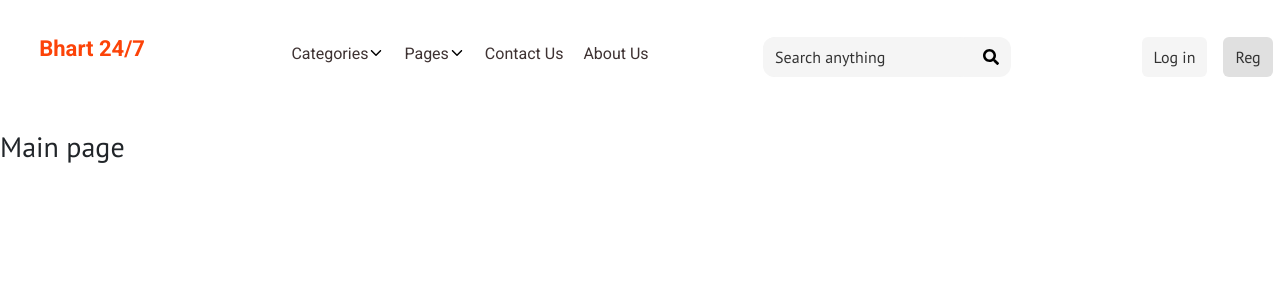
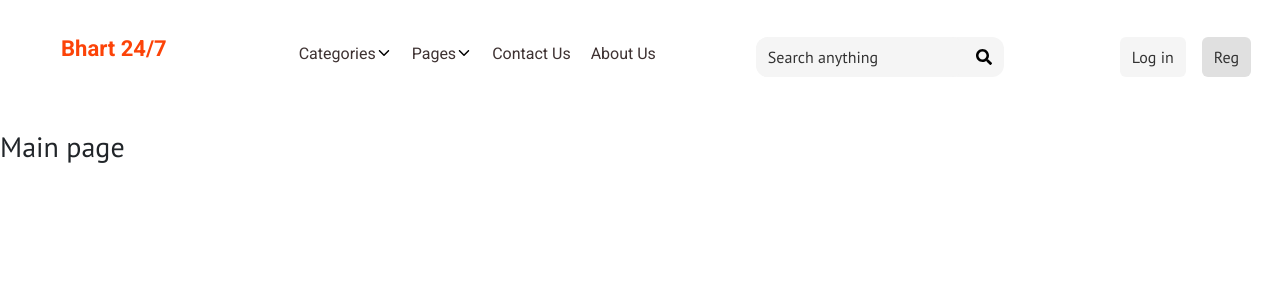
Before and after one commit to Danya3213/Blog-website, a React (Vite) app: page /main in a window 1280 px wide. Shown: the top 300 px of the page. Built offline with nearby package versions, Linux system fonts and the light colour scheme.

Commit message:
Add container for header

```diff
--- a/src/Components/Container/Container.jsx
+++ b/src/Components/Container/Container.jsx
@@ -1,10 +1,10 @@
 import cl from './Container.module.scss';
 
-export default function Container ({children, className = ''}) {
+export function Container ({children, className = ''}) {
 
     return (
         <div className={`${className} ${cl.container}`}>
             {children}
         </div>
     );
-};
+}
--- a/src/Components/Header/Header.jsx
+++ b/src/Components/Header/Header.jsx
@@ -4,10 +4,12 @@ import "bootstrap/dist/css/bootstrap.min.css";
 import "./Header.scss";
 import { IoIosArrowDown, IoIosSearch } from "react-icons/io";
 import { FaSearch } from "react-icons/fa";
+import {Container} from "../Container/Container.jsx";
 
 export function Header() {
   return (
     <header>
+      <Container>
         <ul className="headerList">
           <li className="headerListItem">
             <p className="headerLogoText">Bhart 24/7</p>
@@ -67,6 +69,7 @@ export function Header() {
             </button>
           </li>
         </ul>
+      </Container>
     </header>
   );
 }
--- a/src/Components/Header/Header.scss
+++ b/src/Components/Header/Header.scss
@@ -1,4 +1,4 @@
-@import '../../Styles/_variables.scss';
+@use '../../Styles/_variables.scss' as *;
 
 $header-height: 40px;
 
```
Lines whose indentation alone changed are shown as unchanged.
